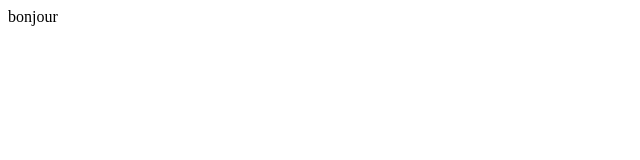
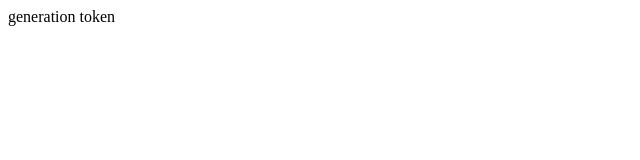
Before and after one commit to ziaritarik/GestionStock, an Angular app: page / in a window 1280 px wide. Shown: the top 160 px of the page, without its empty margins (0-640 px from the left). Built offline with nearby package versions, Linux system fonts and the light colour scheme.

Commit message:
commit token

```diff
--- a/src/app/app.component.html
+++ b/src/app/app.component.html
@@ -1,3 +1,3 @@
-bonjour
+generation token
 
 <router-outlet></router-outlet>
```
